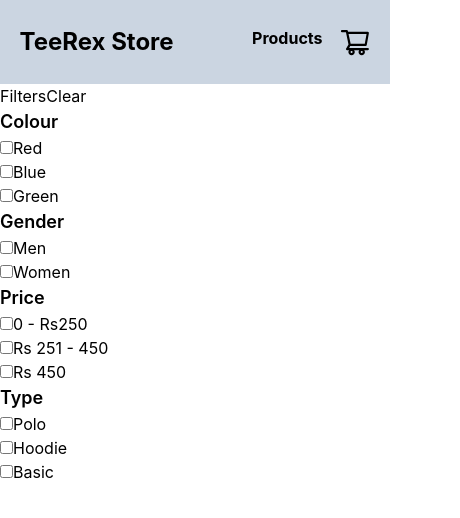
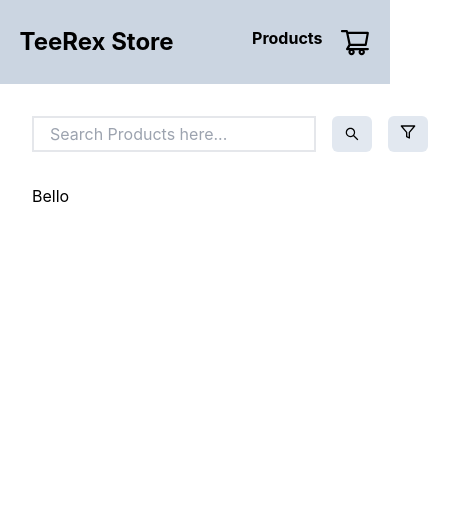
Before and after one commit to MaruthiPothuganti/Teerex_store, a React (Create React App) app: page /products in a window 390 px wide. Shown: the top 518 px of the page, 460 px wide, since content can reach past the window. Built offline with nearby package versions, Linux system fonts and the light colour scheme.

Commit message:
add [feat] - Added Product context

```diff
--- /dev/null
+++ b/src/Context/ProductContext.jsx
@@ -0,0 +1,16 @@
+import React, { createContext, useReducer } from "react";
+
+const StateContext = createContext();
+
+export const ProductContext = ({ children }) => {
+  const initialState = {
+    products: [],
+    cart: [],
+  };
+  const [productState, productDispatch] = useReducer(
+    productReducer,
+    initialState
+  );
+
+  return <StateContext.Provider>{children}</StateContext.Provider>;
+};
--- /dev/null
+++ b/src/Reducers/ProductReducer.js
@@ -0,0 +1,12 @@
+import React from 'react';
+
+export const ProductReducer = (state, action) => {
+    switch (action.type) {
+        case value:
+
+            break;
+
+        default:
+            break;
+    }
+}
--- a/src/components/Filters.jsx
+++ b/src/components/Filters.jsx
@@ -7,7 +7,7 @@
   },
   {
     name: "Gender",
-    types: ["Red", "Blue", "Green"],
+    types: ["Male", "Women"],
   },
   {
     name: "Price",
@@ -21,128 +21,25 @@
 
 export const Filters = () => {
   return (
-    <section>
-      <div className="flex ">
-        <h2>Filters</h2>
+    <section className="m-4">
+      <div className="flex justify-between my-4">
+        <h2 className="font-bold text-xl">Filters</h2>
         <span>Clear</span>
       </div>
-      <div>
-        <ul>
-          <h2 className="font-semibold text-lg">Colour</h2>
-          <li>
-            <input type="checkbox" name="red" id="red" />
-            <label htmlFor="red">Red</label>
-          </li>
-          <li>
-            <input type="checkbox" name="blue" id="blue" />
-            <label htmlFor="blue">Blue</label>
-          </li>
-          <li>
-            <input type="checkbox" name="green" id="green" />
-            <label htmlFor="green">Green</label>
-          </li>
-        </ul>
-      </div>
 
-      <div>
-        <ul>
-          <h2 className="font-semibold text-lg">Gender</h2>
-          <li>
-            <input type="checkbox" name="men" id="men" />
-            <label htmlFor="men">Men</label>
-          </li>
-          <li>
-            <input type="checkbox" name="women" id="women" />
-            <label htmlFor="women">Women</label>
-          </li>
-        </ul>
-      </div>
-
-      <div>
-        <ul>
-          <h2 className="font-semibold text-lg">Price</h2>
-          <li>
-            <input type="checkbox" name="rs250" id="rs250" />
-            <label htmlFor="rs250">0 - Rs250</label>
-          </li>
-          <li>
-            <input type="checkbox" name="251to450" id="251to450" />
-            <label htmlFor="251to450">Rs 251 - 450</label>
-          </li>
-          <li>
-            <input type="checkbox" name="rs450" id="rs450" />
-            <label htmlFor="rs450">Rs 450</label>
-          </li>
-        </ul>
-      </div>
-
-      <div>
-        <ul>
-          <h2 className="font-semibold text-lg">Type</h2>
-          <li>
-            <input type="checkbox" name="polo" id="polo" />
-            <label htmlFor="polo">Polo</label>
-          </li>
-          <li>
-            <input type="checkbox" name="hoodie" id="hoodie" />
-            <label htmlFor="hoodie">Hoodie</label>
-          </li>
-          <li>
-            <input type="checkbox" name="basic" id="basic" />
-            <label htmlFor="basic">Basic</label>
-          </li>
-        </ul>
-      </div>
+      {filterTypes.map((category) => (
+        <div>
+          <ul>
+            <h2 className="font-semibold text-lg">{category.name}</h2>
+            {category.types.map((item) => (
+              <li className="px-2">
+                <input type="checkbox" name={item} id={item} />
+                <label htmlFor={item}> {item}</label>
+              </li>
+            ))}
+          </ul>
+        </div>
+      ))}
     </section>
   );
 };
-
-//  <div>
-//         <ul>
-//           <h2 className="font-semibold text-lg">Gender</h2>
-//           <li>
-//             <input type="checkbox" name="men" id="men" />
-//             <label htmlFor="men">Men</label>
-//           </li>
-//           <li>
-//             <input type="checkbox" name="women" id="women" />
-//             <label htmlFor="women">Women</label>
-//           </li>
-//         </ul>
-//       </div>
-
-//       <div>
-//         <ul>
-//           <h2 className="font-semibold text-lg">Price</h2>
-//           <li>
-//             <input type="checkbox" name="rs250" id="rs250" />
-//             <label htmlFor="rs250">0 - Rs250</label>
-//           </li>
-//           <li>
-//             <input type="checkbox" name="251to450" id="251to450" />
-//             <label htmlFor="251to450">Rs 251 - 450</label>
-//           </li>
-//           <li>
-//             <input type="checkbox" name="rs450" id="rs450" />
-//             <label htmlFor="rs450">Rs 450</label>
-//           </li>
-//         </ul>
-//       </div>
-
-//       <div>
-//         <ul>
-//           <h2 className="font-semibold text-lg">Type</h2>
-//           <li>
-//             <input type="checkbox" name="polo" id="polo" />
-//             <label htmlFor="polo">Polo</label>
-//           </li>
-//           <li>
-//             <input type="checkbox" name="hoodie" id="hoodie" />
-//             <label htmlFor="hoodie">Hoodie</label>
-//           </li>
-//           <li>
-//             <input type="checkbox" name="basic" id="basic" />
-//             <label htmlFor="basic">Basic</label>
-//           </li>
-//         </ul>
-//       </div>
--- a/src/pages/Products.jsx
+++ b/src/pages/Products.jsx
@@ -1,13 +1,31 @@
 import React from "react";
 import { Filters } from "../components";
+import { AiOutlineSearch, FiFilter } from "../components/icons";
 
 export const Products = () => {
   return (
-    <main className="flex">
-      <aside>
+    <main className="flex h-[90vh]">
+      <aside className="basis-[15%]  hidden md:block">
         <Filters />
       </aside>
-      <div></div>
+      <div className="grow p-4">
+        <div className="flex p-4 justify-center gap-4">
+          <input
+            type="search"
+            className="py-1 px-4 border-2"
+            placeholder="Search Products here..."
+          />
+          <button className="p-2 px-3 rounded-md bg-slate-200">
+            <AiOutlineSearch />
+          </button>
+          <button className="p-2 px-3 rounded-md bg-slate-200 inline-flex  md:hidden ">
+            <FiFilter />
+          </button>
+        </div>
+        <section className="p-4 overflow-y-auto">
+          <h1>Bello</h1>
+        </section>
+      </div>
     </main>
   );
 };
--- /dev/null
+++ b/src/utils/helpers.js
@@ -0,0 +1,5 @@
+const ACTION_TYPES = {
+    PRODUCTS: "PRODUCTS",
+    ADDDTOCART: "ADDTOCART",
+    REMOVEFROMCART:"REMOVEFROMCART"
+}
```
